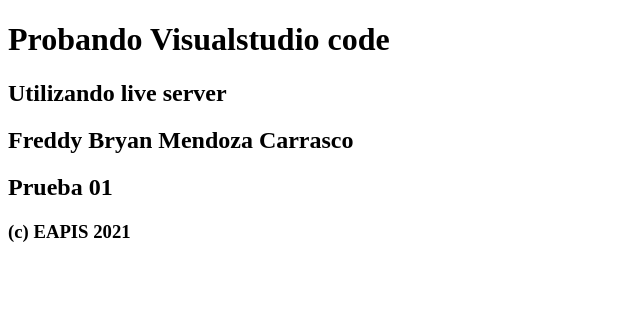
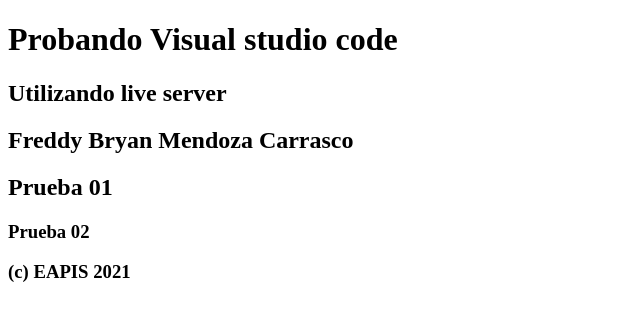
Before and after one commit to bmendozac/bmendozac.github.io, a plain HTML site: page index.html in a window 1280 px wide. Shown: the whole page, without its empty margins (0-640 px from the left). Drawn offline with Linux system fonts and the light colour scheme.

Commit message:
Pruebita

```diff
--- a/index.html
+++ b/index.html
@@ -10,10 +10,11 @@
         <link rel="stylesheet" href="">
     </head>
     <body>
-        <h1>Probando Visualstudio code</h1>
+        <h1>Probando Visual studio code</h1>
         <h2>Utilizando live server</h2>
         <h2>Freddy Bryan Mendoza Carrasco</h2>
         <h2>Prueba 01</h2>
+        <h3>Prueba 02</h3>
         <h3>(c) EAPIS 2021</h3>
         <script src="" async defer></script>
     </body>
```
